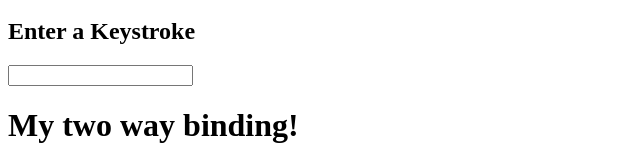
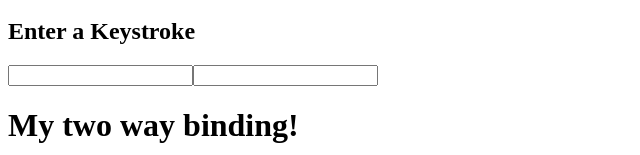
Before and after one commit to javijiujitsu/Angular-My-Property-Binding, an Angular app: page / in a window 1280 px wide. Shown: the part 487-642 px from the top of the page, without its empty margins (0-640 px from the left). Built offline with nearby package versions, Linux system fonts and the light colour scheme.

Commit message:
Added template variables

```diff
--- a/src/app/my-event-binding/my-event-binding.component.html
+++ b/src/app/my-event-binding/my-event-binding.component.html
@@ -3,3 +3,5 @@
 </h2>
 
 <input (keyup)="recordAllTheKeyStrokes($event)">
+<input #myInput (keyup)="0">
+<p> {{ myInput.value }} </p>
--- a/src/app/my-event-binding/my-event-binding.component.ts
+++ b/src/app/my-event-binding/my-event-binding.component.ts
@@ -10,6 +10,9 @@ export class MyEventBindingComponent implements OnInit {
           console.log(`Key inserted: ${event.key}`);
           //console.log(`Input value: ${event.currentTarget.value}`);
       }
+      onKey(value) {
+        console.log(`Input value: ${value}`);
+    }
   constructor() { }
 
   ngOnInit() {
```
